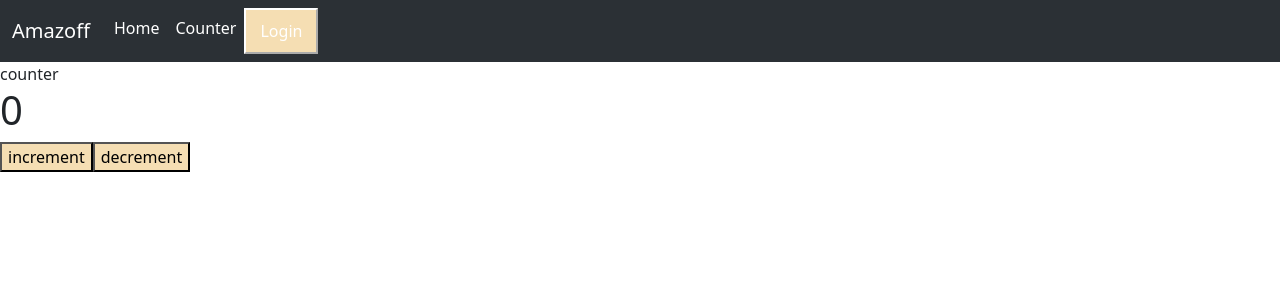
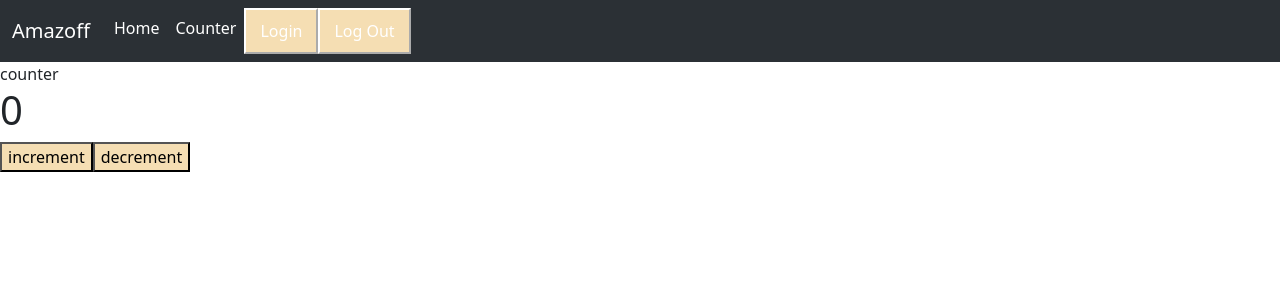
Before and after one commit to MinaMagdy651/Amazoff, a React (Create React App) app in the folder client/: page /counter in a window 1280 px wide. Shown: the top 300 px of the page. Built offline with nearby package versions, Linux system fonts and the light colour scheme.

Commit message:
Login button created, connected to Redux

```diff
--- a/client/src/Components/navbar/navbar.jsx
+++ b/client/src/Components/navbar/navbar.jsx
@@ -1,16 +1,25 @@
 import { Link } from "react-router-dom";
-import { useSelector } from "react-redux";
+import { useSelector, useDispatch } from "react-redux";
+import { useEffect, useState } from "react";
+import { clearDataAction } from "../../Redux/shopSlicer";
 import "bootstrap/dist/css/bootstrap.css";
 import "./style.css";
-import { useEffect, useState } from "react";
 
 function Navbar_() {
   const obj = useSelector((state) => state.obj.obj);
   const [login_status, setLogin_status] = useState(obj?.status);
 
+  const dispatch = useDispatch();
+  const logOut = () => {
+    dispatch(clearDataAction());
+    localStorage.removeItem("access_token");
+  };
+
   useEffect(() => {
-    if (obj.id !== -1) {
+    if (obj.status) {
       setLogin_status(true);
+    } else {
+      setLogin_status(false);
     }
   }, [obj]);
   return (
@@ -67,6 +76,17 @@ function Navbar_() {
                   </button>
                 </li>
               )}
+              <li className="nav-item">
+                <button>
+                  <Link
+                    className="nav-link active"
+                    aria-current="page"
+                    onClick={logOut}
+                  >
+                    Log Out
+                  </Link>
+                </button>
+              </li>
             </ul>
           </div>
         </div>
--- a/client/src/Redux/shopSlicer.js
+++ b/client/src/Redux/shopSlicer.js
@@ -10,6 +10,7 @@ const initialState = {
     email: "",
     dob: "",
     picture: "",
+    address: "",
     status: false,
   },
 };
@@ -23,8 +24,16 @@ const shopSlicer = createSlice({
       state.obj.name = data.payload.name;
       state.obj.email = data.payload.email;
       state.obj.dob = data.payload.dob;
-      console.log(state.obj.name);
+      state.obj.address = data.payload.address;
       state.obj.status = true;
+    },
+    clearDataAction: (state) => {
+      state.obj.id = -1;
+      state.obj.name = "";
+      state.obj.email = "";
+      state.obj.dob = "";
+      state.obj.address = "";
+      state.obj.status = false;
     },
     incrementAction: (state, data) => {
       state.obj.counter += data.payload;
@@ -34,6 +43,10 @@ const shopSlicer = createSlice({
     },
   },
 });
-export const { incrementAction, decrementAction, setDataAction } =
-  shopSlicer.actions;
+export const {
+  incrementAction,
+  decrementAction,
+  setDataAction,
+  clearDataAction,
+} = shopSlicer.actions;
 export default shopSlicer.reducer;
```
